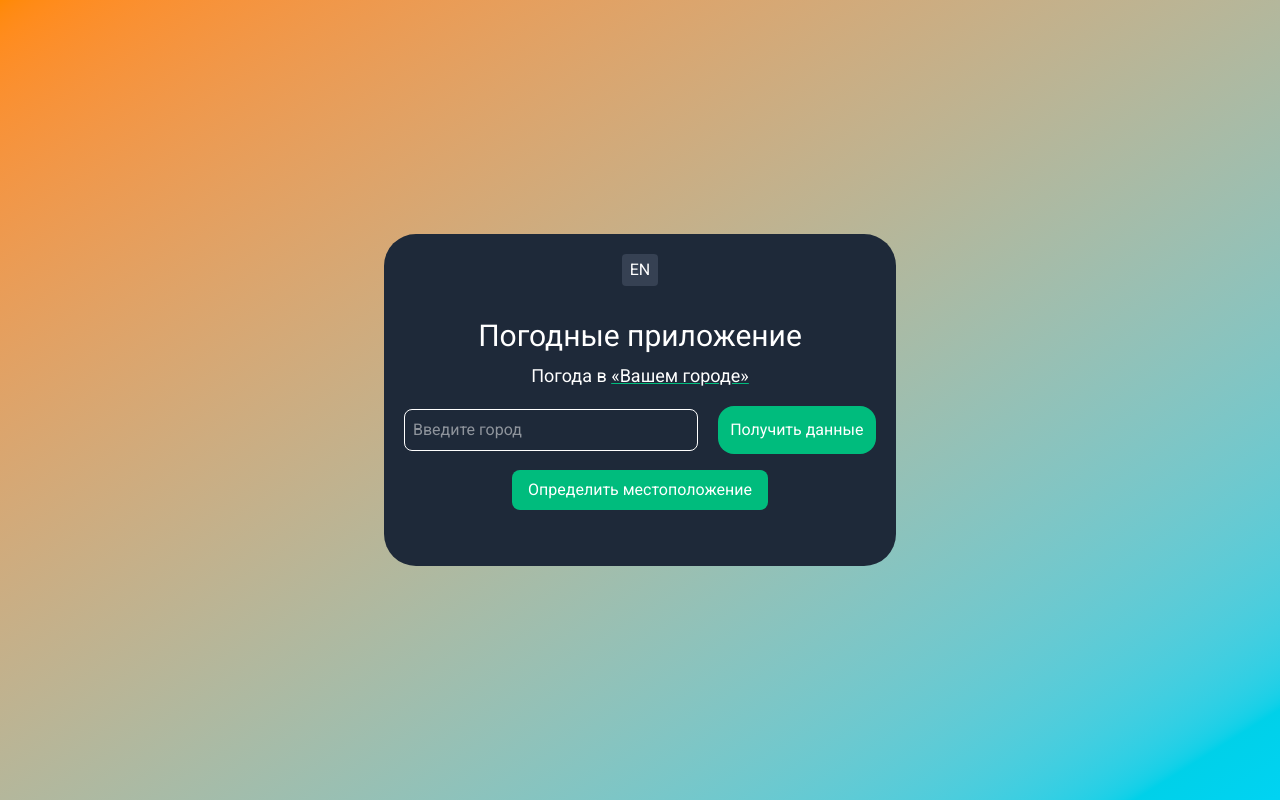
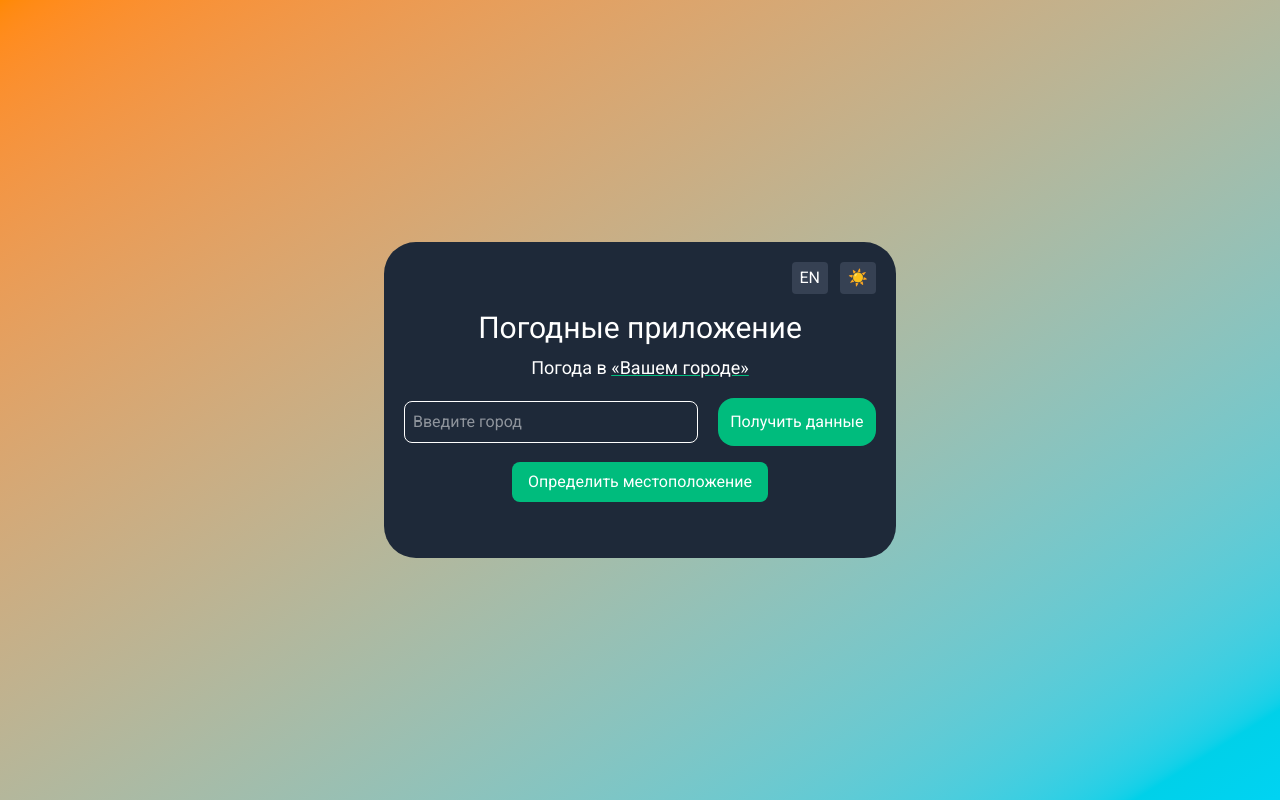
Before and after one commit to Traniks/Learning-Vue-01-GetWeather, a Vue app: page / in a window 1280 px wide. Built offline with nearby package versions, Linux system fonts and the light colour scheme; no server answers.

Commit message:
feat(ui): add dark theme support with Tailwind CSS

```diff
--- a/src/App.vue
+++ b/src/App.vue
@@ -21,6 +21,12 @@ const cityDisplay = computed(() => {
 
 function updateCity(val) {
 	city.value = val;
+}
+
+const isDark = ref(false)
+function toggleTheme() {
+	isDark.value = !isDark.value
+	document.documentElement.classList.toggle('dark', isDark.value)
 }
 
 const apiKey = import.meta.env.VITE_WEATHER_API_KEY;
@@ -114,13 +120,23 @@ function handleWeatherError(e, isGeo = false) {
 }
 </script>
 
+<!-- TODO:
+2)Валидация ввода
+3)Погода по клику на карте -->
+
 <template>
 	<section
-		class="w-100% max-w-[800px] m-5 p-5 rounded-4xl bg-gray-800 text-center text-white md:w-3/5 xl:w-2/5 md:mx-auto">
+		class="w-100% max-w-[800px] m-5 p-5 rounded-4xl bg-gray-800 text-center text-white md:w-3/5 xl:w-2/5 md:mx-auto dark:bg-gray-800 dark:shadow-xl dark:ring dark:ring-gray-900/5">
 
-		<button @click="locale = locale === 'ru' ? 'en' : 'ru'" class="mb-4 px-2 py-1 bg-gray-700 rounded">
-			{{ locale === 'ru' ? 'EN' : 'RU' }}
-		</button>
+		<div class="w-full flex gap-3 justify-end">
+			<button @click="locale = locale === 'ru' ? 'en' : 'ru'"
+				class="px-2 py-1 bg-gray-700 rounded cursor-pointer">
+				{{ locale === 'ru' ? 'EN' : 'RU' }}
+			</button>
+			<button @click="toggleTheme" class="px-2 py-1 bg-gray-700 rounded cursor-pointer">
+				{{ isDark ? '🌙' : '☀️' }}
+			</button>
+		</div>
 
 		<h1 class="text-xl md:text-3xl mt-4">{{ t('title') }}</h1>
 		<p class="text-base md:text-lg mt-2 mb-4">{{ t('weatherIn') }}
--- a/src/assets/base.css
+++ b/src/assets/base.css
@@ -1,6 +1,9 @@
 @import "tailwindcss";
+
+@custom-variant dark (&:where(.dark, .dark *));
 
 #app {
     @apply flex flex-col items-center justify-center min-h-screen bg-gradient-to-br from-orange-400 to-cyan-400;
+    @apply dark:from-gray-900 dark:to-gray-900;
     font-family: 'Roboto', Arial, sans-serif;
 }
```
